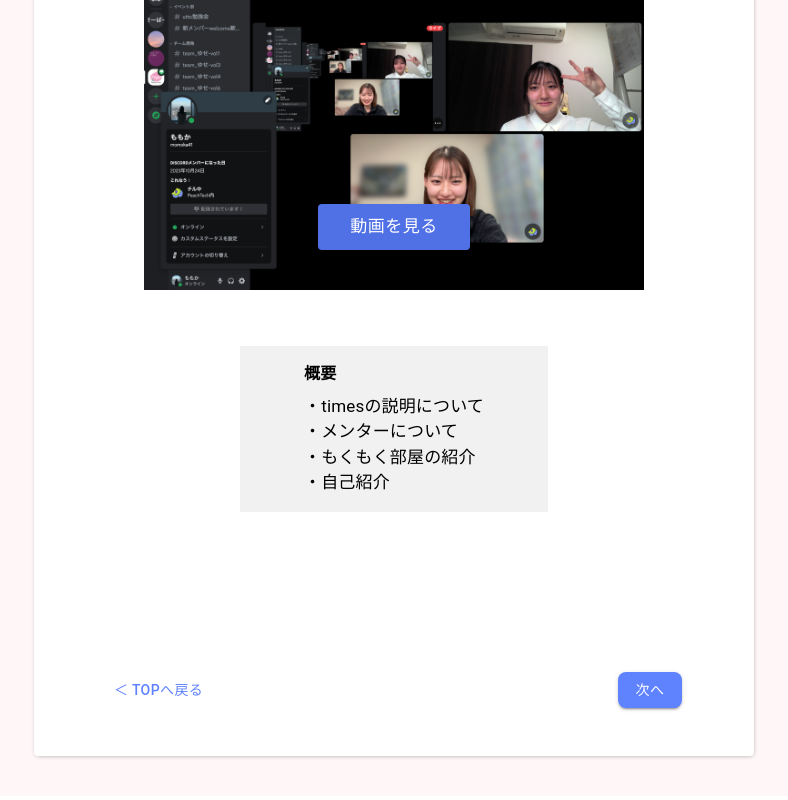
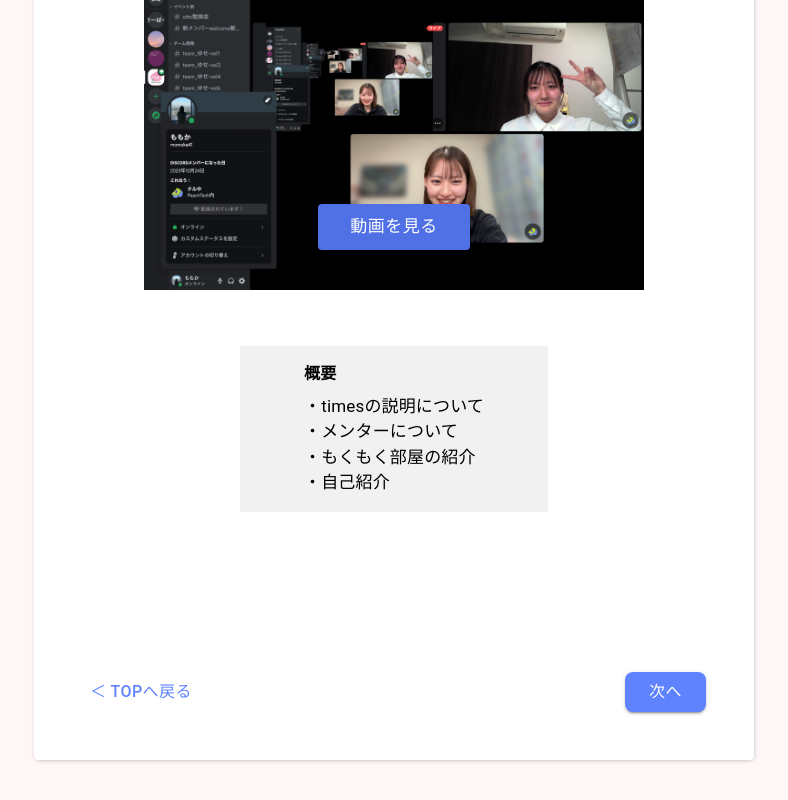
Before and after one commit to Peach-Tech0927/PeachTech-tutorial, a Next.js app: page /section1 in a window 1280 px wide. Shown: the part 413-1213 px from the top of the page, without its empty margins (246-1034 px from the left). Built offline with nearby package versions, Linux system fonts and the light colour scheme.

Commit message:
次へボタンとTOPへ戻るボタンを大きくした

```diff
--- a/app/components/custom-button.tsx
+++ b/app/components/custom-button.tsx
@@ -13,7 +13,8 @@ const CustomButton: React.FC<CustomButtonProps> = ({ text, href }) => {
       sx={{
         bgcolor: "#5f82ff",
         borderRadius: 2,
-        mr: { xs: 1, md: 3 },
+        px: 3,
+        fontSize: 16,
       }}
     >
       {text}
--- a/app/components/top-button.tsx
+++ b/app/components/top-button.tsx
@@ -2,7 +2,7 @@ import { Button } from "@mui/material";
 
 const TopButton = () => {
   return (
-    <Button href="/" sx={{ color: "#5f82ff", ml: { xs: 1, md: 3 } }}>
+    <Button href="/" sx={{ color: "#5f82ff", fontSize: 16 }}>
       ＜ Topへ戻る
     </Button>
   );
```
